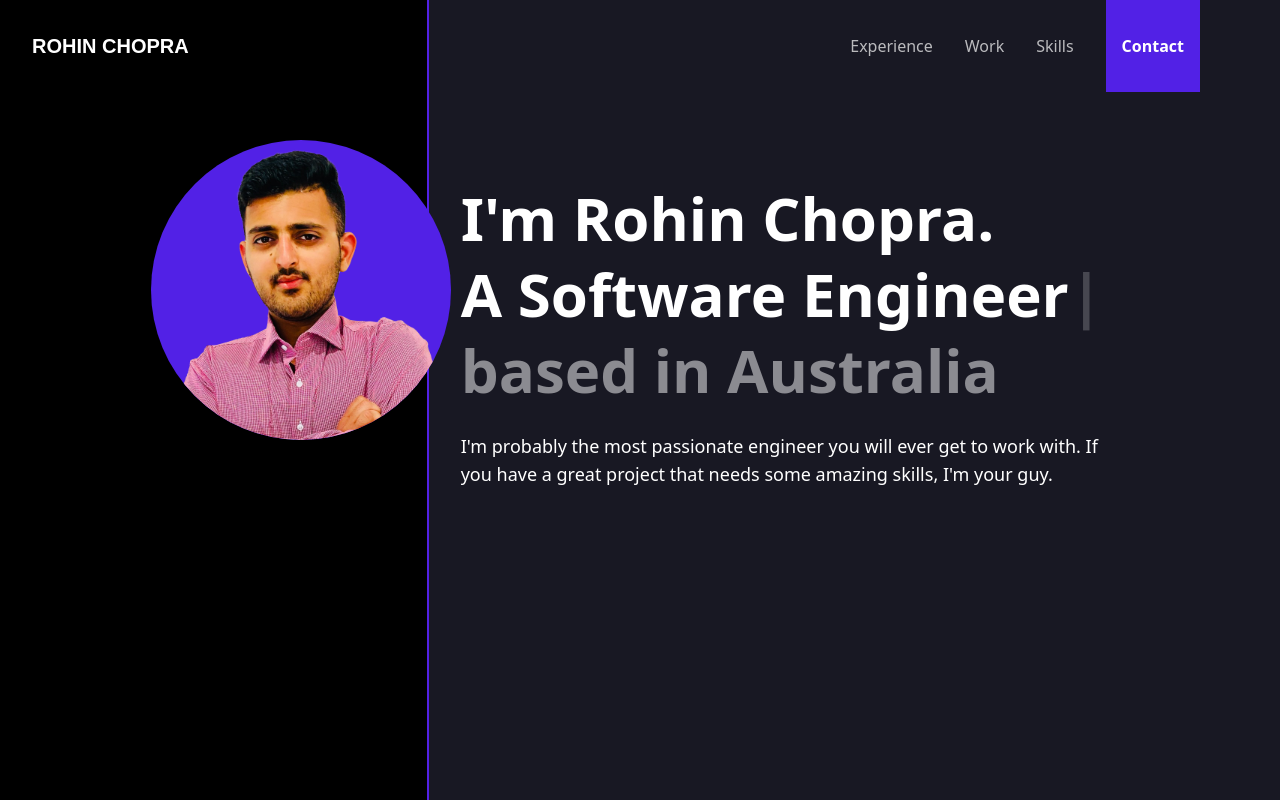
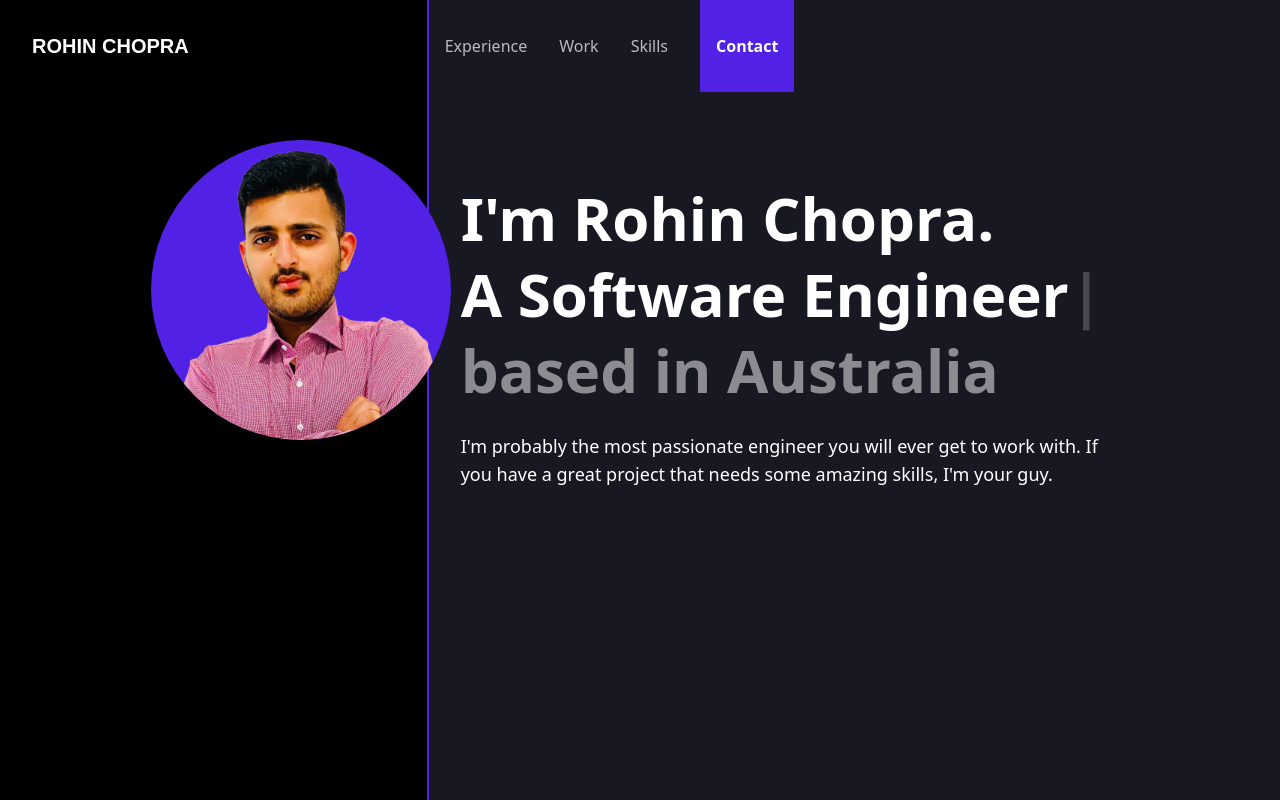
Before and after one commit to Rohin-Chopra/rohin-portfolio, a Next.js app: page / in a window 1280 px wide. Shown: the top 800 px of the page. Built offline with nearby package versions, Linux system fonts and the light colour scheme.

Commit message:
made navbar responsive

```diff
--- a/components/Navbar/NavLink.tsx
+++ b/components/Navbar/NavLink.tsx
@@ -3,7 +3,7 @@ import Link from "next/link";
 import { useRouter } from "next/router";
 import { PropsWithChildren } from "react";
 
-type Props = {
+type Props = PropsWithChildren<any> & {
   href: string;
   className?: string;
   activeClassName?: string;
@@ -14,6 +14,7 @@ const NavLink = ({
   children,
   className = "",
   activeClassName = "",
+  ...rest
 }: PropsWithChildren<Props>) => {
   const { pathname } = useRouter();
   const isActive = pathname === href;
@@ -24,6 +25,7 @@ const NavLink = ({
           [className]: true,
           [activeClassName]: isActive,
         })}
+        {...rest}
       >
         {children}
       </a>
--- a/components/Navbar/index.tsx
+++ b/components/Navbar/index.tsx
@@ -1,42 +1,81 @@
+import classNames from "classnames";
+import { useState } from "react";
+import { MdMenu, MdOutlineClose } from "react-icons/md";
 import NavLink from "./NavLink";
 
 const Navbar = () => {
+  const [isActive, setIsActive] = useState(false);
+
+  const toggleActive = () => {
+    setIsActive((val) => !val);
+  };
+
   return (
     <header>
-      <div className="grid grid-cols-3 bg-black">
-        <div className="bg-black text-white text-xl font-bold px-4 py-8">
+      <div className="flex justify-between items-center w-full md:items-stretch md:grid md:grid-cols-3 bg-black py-8 px-8 md:p-0">
+        <div className="bg-black text-white text-xl font-bold md:pl-8 py-8">
           <span className="font-display">ROHIN CHOPRA</span>
         </div>
-        <div className="bg-darkGray text-white col-span-2 flex justify-end items-center border-l-2 border-l-primary pr-16">
-          <div className="mx-4">
+        <div className="bg-black md:bg-darkGray text-white md:col-span-2 md:border-l-2 md:border-l-primary md:pr-16 flex items-center">
+          <div
+            className={classNames({
+              "fixed flex flex-col z-50 transition-all items-center md:flex-row md:justify-end md:h-full md:static md:pt-0 text-xl md:text-base":
+                true,
+              "bg-darkGray -top-4 left-0 h-screen pt-52 w-screen": isActive,
+              "top-20 -left-full": !isActive,
+            })}
+          >
+            <div className="my-4 md:my-0 mx-4">
               <NavLink
+                onClick={toggleActive}
                 href="#"
                 className="opacity-70 hover:opacity-100 transition-opacity"
               >
                 Experience
               </NavLink>
             </div>
-          <div className="mx-4">
+            <div className="my-4 md:my-0 mx-4">
               <NavLink
+                onClick={toggleActive}
                 href="#"
                 className="opacity-70 hover:opacity-100 transition-opacity"
               >
                 Work
               </NavLink>
             </div>
-          <div className="mx-4">
+            <div className="my-4 md:my-0 mx-4">
               <NavLink
+                onClick={toggleActive}
                 href="#"
                 className="opacity-70 hover:opacity-100 transition-opacity"
               >
                 Skills
               </NavLink>
             </div>
-          <div className="mx-4 bg-primary h-full flex items-center px-4 font-semibold ">
-            <NavLink href="#" className="hover:opacity-70 transition-opacity">
+            <div className="bg-primary flex items-center font-semibold my-4 md:my-0 mx-4 py-2 md:py-0 px-4 rounded md:rounded-none md:h-full">
+              <NavLink
+                onClick={toggleActive}
+                href="#"
+                className="hover:opacity-70 transition-opacity"
+              >
                 Contact
               </NavLink>
             </div>
+          </div>
+          <MdMenu
+            className={classNames({
+              "text-4xl text-secondary z-50 cursor-pointer md:hidden": true,
+              hidden: isActive,
+            })}
+            onClick={toggleActive}
+          />
+          <MdOutlineClose
+            className={classNames({
+              "text-4xl text-secondary z-50 cursor-pointer md:hidden": true,
+              hidden: !isActive,
+            })}
+            onClick={toggleActive}
+          />
         </div>
       </div>
     </header>
--- a/pages/_app.tsx
+++ b/pages/_app.tsx
@@ -2,9 +2,6 @@ import "../styles/globals.css";
 import Layout from "../components/Layout";
 
 function MyApp({ Component, pageProps }: any) {
-  if (!Component.requiresLayout) {
-    return <Component {...pageProps} />;
-  }
   return (
     <Layout>
       <Component {...pageProps} />
--- a/pages/index.tsx
+++ b/pages/index.tsx
@@ -1,5 +1,4 @@
 import { Fragment, useState } from "react";
-import NavLink from "../components/Navbar/NavLink";
 import { MyNextPage } from "../shared/types";
 import Image from "next/image";
 import FeaturedProjectCard from "../components/ProjectCard";
@@ -29,83 +28,17 @@ import {
   SiFigma,
   SiVercel,
 } from "react-icons/si";
-import { MdMenu, MdOutlineClose } from "react-icons/md";
 import { Fade } from "react-awesome-reveal";
 import Typewriter from "typewriter-effect";
-import classNames from "classnames";
 
 const Home: MyNextPage = () => {
-  const [isActive, setIsActive] = useState(false);
-
-  const toggleActive = () => {
-    setIsActive((val) => !val);
-  };
-
   return (
     <Fragment>
       <section id="hero" className="h-screen">
-        <div
-          className="flex justify-between w-full md:grid md:grid-cols-3 bg-black"
-          id="hero"
-        >
-          <div className="bg-black text-white text-xl font-bold pl-8 py-8">
-            <span className="font-display">ROHIN CHOPRA</span>
-          </div>
-          <div className="bg-black lg:bg-darkGray text-white md:col-span-2  md:border-l-2 md:border-l-primary md:pr-16">
-            <div className="flex flex-col md:flex-row md:items-center md:justify-end md:h-full">
-              <div className="mx-4">
-                <NavLink
-                  href="#"
-                  className="opacity-70 hover:opacity-100 transition-opacity"
-                >
-                  Experience
-                </NavLink>
-              </div>
-              <div className="mx-4">
-                <NavLink
-                  href="#"
-                  className="opacity-70 hover:opacity-100 transition-opacity"
-                >
-                  Work
-                </NavLink>
-              </div>
-              <div className="mx-4">
-                <NavLink
-                  href="#"
-                  className="opacity-70 hover:opacity-100 transition-opacity"
-                >
-                  Skills
-                </NavLink>
-              </div>
-              <div className="mx-4 bg-primary h-full flex items-center px-4 font-semibold ">
-                <NavLink
-                  href="#"
-                  className="hover:opacity-70 transition-opacity"
-                >
-                  Contact
-                </NavLink>
-              </div>
-              <MdMenu
-                className={classNames({
-                  "text-4xl text-secondary z-50 cursor-pointer md:hidden": true,
-                  hidden: isActive,
-                })}
-                onClick={toggleActive}
-              />
-              <MdOutlineClose
-                className={classNames({
-                  "text-4xl text-secondary z-50 cursor-pointer md:hidden": true,
-                  hidden: !isActive,
-                })}
-                onClick={toggleActive}
-              />
-            </div>
-          </div>
-        </div>
         <div className="md:grid md:grid-cols-3 bg-black h-full ">
           <div className="bg-black relative">
             <div className="flex justify-end">
-              <div className="md:absolute -right-6 z-50 mt-12">
+              <div className="md:absolute -right-6 z-10 mt-12">
                 <Fade delay={50}>
                   <Image
                     className="rounded-full bg-primary"
@@ -296,6 +229,4 @@ const Home: MyNextPage = () => {
   );
 };
 
-Home.requiresLayout = false;
-
 export default Home;
--- a/shared/types/index.tsx
+++ b/shared/types/index.tsx
@@ -1,3 +1,3 @@
 import type { NextPage } from "next";
 
-export type MyNextPage = NextPage & { requiresLayout: boolean };
+export type MyNextPage = NextPage & { requiresLayout?: boolean };
```
Lines whose indentation alone changed are shown as unchanged.
